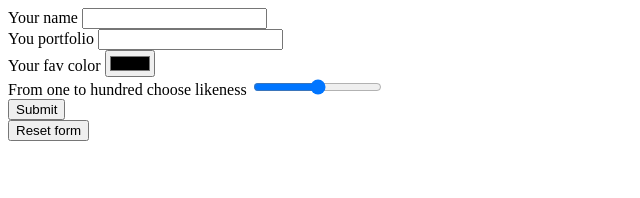
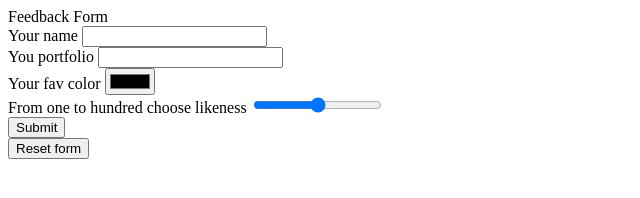
Before and after one commit to acciojob/html-feedback-form-PriyaSandal, a website: page main.html in a window 1280 px wide. Shown: the whole page, without its empty margins (0-640 px from the left). Drawn offline with Linux system fonts and the light colour scheme.

Commit message:
created a submission

```diff
--- a/main.html
+++ b/main.html
@@ -10,7 +10,7 @@
 	<!-- the entire body must be written by student -->
     <script type="text/javascript" src="./script.js">
 </script>
-
+Feedback Form
 <form method="post">
   <label for="name">Your name</label>
   <input type="text" id="name" minlength="3" maxlength="50" required />
```
